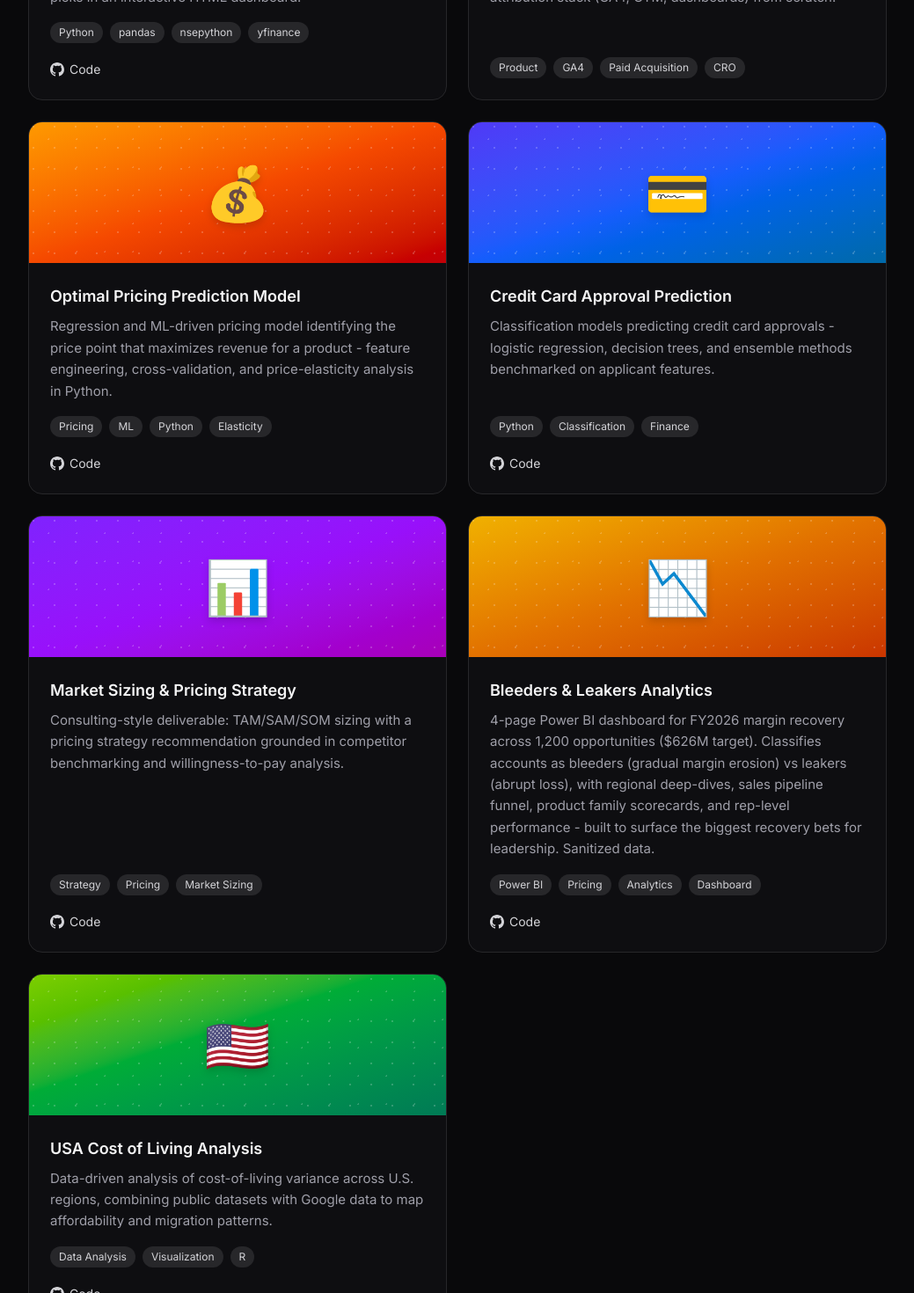
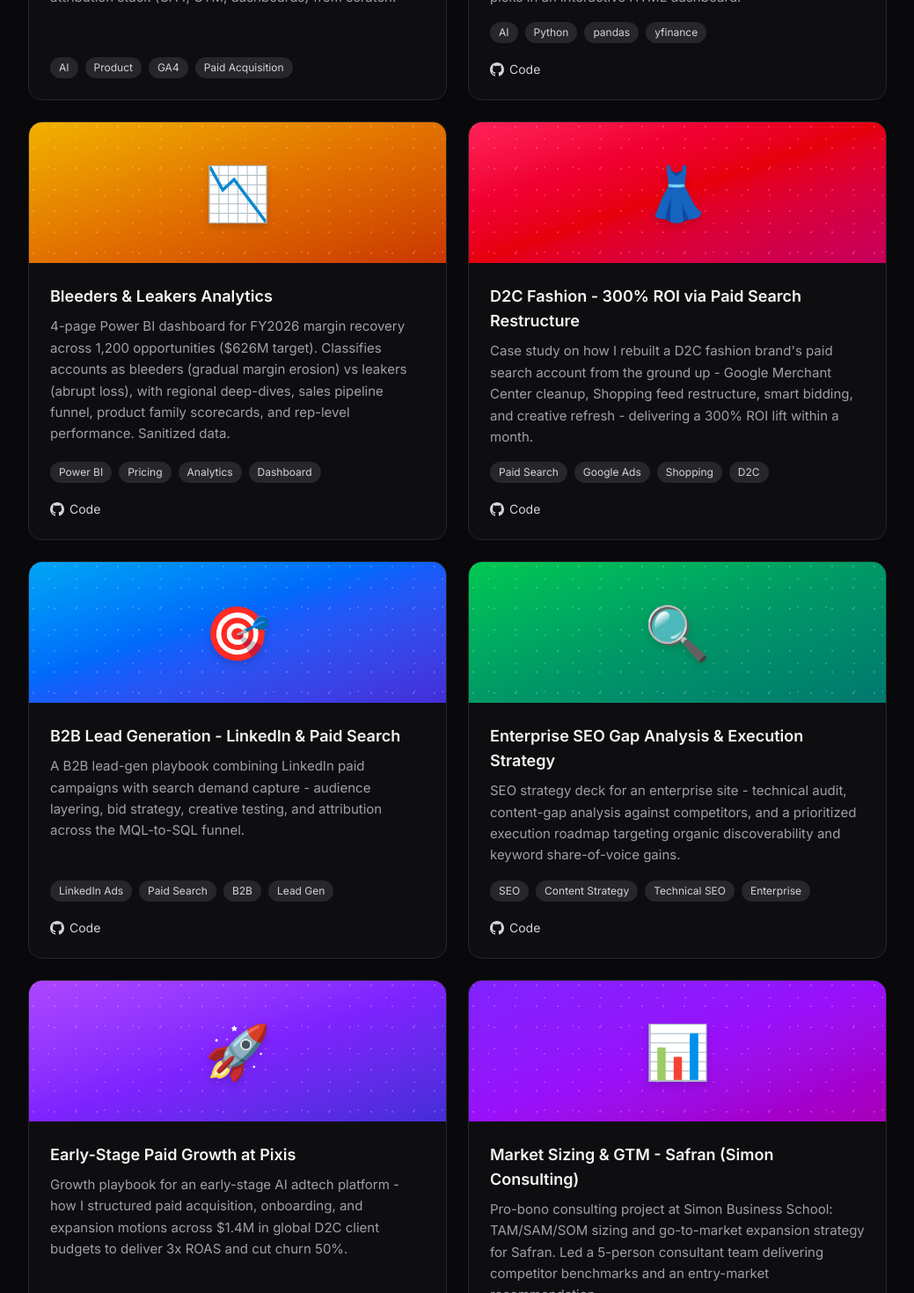
Before and after one commit to arokhith1998/adhi-portfolio, a Next.js app: page / in a window 1280 px wide. Shown: the part 3200-4670 px from the top of the page at 88% size, without its empty margins (120-1159 px from the left). Built offline with nearby package versions, Linux system fonts and the light colour scheme.

Commit message:
Add case-study projects from updated Projects repo; drop USA Cost of Living

```diff
--- a/src/components/Projects.tsx
+++ b/src/components/Projects.tsx
@@ -20,24 +20,84 @@
 
 const projects: Project[] = [
   {
+    title: "SwipeHire - AI Job Matching",
+    blurb:
+      "Built an AI job-matching MVP and ran paid + organic acquisition experiments (Google, Meta, Reddit, LinkedIn) to validate CAC, activation, and retention. Set up full attribution stack (GA4, GTM, dashboards) from scratch.",
+    tags: ["AI", "Product", "GA4", "Paid Acquisition"],
+    link: null,
+    repo: null,
+    gradient: "from-fuchsia-600 via-pink-600 to-rose-700",
+    emoji: "💼",
+  },
+  {
     title: "NSE Paper-Trading Bot",
     blurb:
       "A local paper-trading system for the Indian stock market that pulls live prices via nsepython and Yahoo Finance, scores a watchlist with technical indicators, and surfaces picks in an interactive HTML dashboard.",
-    tags: ["Python", "pandas", "nsepython", "yfinance"],
+    tags: ["AI", "Python", "pandas", "yfinance"],
     link: null,
     repo: "https://github.com/arokhith1998/nse-bot",
     gradient: "from-emerald-500 via-teal-600 to-cyan-700",
     emoji: "📈",
   },
   {
-    title: "SwipeHire - AI Job Matching",
+    title: "Bleeders & Leakers Analytics",
     blurb:
-      "Built an AI job-matching MVP and ran paid + organic acquisition experiments (Google, Meta, Reddit, LinkedIn) to validate CAC, activation, and retention. Set up full attribution stack (GA4, GTM, dashboards) from scratch.",
-    tags: ["Product", "GA4", "Paid Acquisition", "CRO"],
+      "4-page Power BI dashboard for FY2026 margin recovery across 1,200 opportunities ($626M target). Classifies accounts as bleeders (gradual margin erosion) vs leakers (abrupt loss), with regional deep-dives, sales pipeline funnel, product family scorecards, and rep-level performance. Sanitized data.",
+    tags: ["Power BI", "Pricing", "Analytics", "Dashboard"],
     link: null,
-    repo: null,
-    gradient: "from-fuchsia-600 via-pink-600 to-rose-700",
-    emoji: "💼",
+    repo: "https://github.com/arokhith1998/Projects/blob/main/Bleeders_Leakers_2026_Report.pdf",
+    gradient: "from-yellow-500 via-amber-600 to-orange-700",
+    emoji: "📉",
+  },
+  {
+    title: "D2C Fashion - 300% ROI via Paid Search Restructure",
+    blurb:
+      "Case study on how I rebuilt a D2C fashion brand's paid search account from the ground up - Google Merchant Center cleanup, Shopping feed restructure, smart bidding, and creative refresh - delivering a 300% ROI lift within a month.",
+    tags: ["Paid Search", "Google Ads", "Shopping", "D2C"],
+    link: null,
+    repo: "https://github.com/arokhith1998/Projects/blob/main/D2C-Fashion-Brand-300percent-ROI-via-Paid-Search-Restructure.pdf",
+    gradient: "from-rose-500 via-red-600 to-pink-700",
+    emoji: "👗",
+  },
+  {
+    title: "B2B Lead Generation - LinkedIn & Paid Search",
+    blurb:
+      "A B2B lead-gen playbook combining LinkedIn paid campaigns with search demand capture - audience layering, bid strategy, creative testing, and attribution across the MQL-to-SQL funnel.",
+    tags: ["LinkedIn Ads", "Paid Search", "B2B", "Lead Gen"],
+    link: null,
+    repo: "https://github.com/arokhith1998/Projects/blob/main/B2B-Lead-Generation-LinkedIn%26%20Paid%20Search.pdf",
+    gradient: "from-sky-500 via-blue-600 to-indigo-700",
+    emoji: "🎯",
+  },
+  {
+    title: "Enterprise SEO Gap Analysis & Execution Strategy",
+    blurb:
+      "SEO strategy deck for an enterprise site - technical audit, content-gap analysis against competitors, and a prioritized execution roadmap targeting organic discoverability and keyword share-of-voice gains.",
+    tags: ["SEO", "Content Strategy", "Technical SEO", "Enterprise"],
+    link: null,
+    repo: "https://github.com/arokhith1998/Projects/blob/main/Enterprise-SEO-Gap-Analysis-Execution-Strategy.pdf",
+    gradient: "from-green-500 via-emerald-600 to-teal-700",
+    emoji: "🔍",
+  },
+  {
+    title: "Early-Stage Paid Growth at Pixis",
+    blurb:
+      "Growth playbook for an early-stage AI adtech platform - how I structured paid acquisition, onboarding, and expansion motions across $1.4M in global D2C client budgets to deliver 3x ROAS and cut churn 50%.",
+    tags: ["AI Adtech", "Growth", "Paid Media", "Customer Success"],
+    link: null,
+    repo: "https://github.com/arokhith1998/Projects/blob/main/Early-Stage%20Paid%20Growth%20at%20Pixis%20-%20AI%20Adtech%20Platform.pdf",
+    gradient: "from-purple-500 via-violet-600 to-indigo-700",
+    emoji: "🚀",
+  },
+  {
+    title: "Market Sizing & GTM - Safran (Simon Consulting)",
+    blurb:
+      "Pro-bono consulting project at Simon Business School: TAM/SAM/SOM sizing and go-to-market expansion strategy for Safran. Led a 5-person consultant team delivering competitor benchmarks and an entry-market recommendation.",
+    tags: ["Strategy", "GTM", "Market Sizing", "Consulting"],
+    link: null,
+    repo: "https://github.com/arokhith1998/Projects/blob/main/Market-Sizing-GTM-Analysis-SVC-Safran-Consulting.pdf",
+    gradient: "from-violet-600 via-purple-600 to-fuchsia-700",
+    emoji: "📊",
   },
   {
     title: "Optimal Pricing Prediction Model",
@@ -58,36 +118,6 @@
     repo: "https://github.com/arokhith1998/Projects",
     gradient: "from-indigo-600 via-blue-600 to-sky-700",
     emoji: "💳",
-  },
-  {
-    title: "Market Sizing & Pricing Strategy",
-    blurb:
-      "Consulting-style deliverable: TAM/SAM/SOM sizing with a pricing strategy recommendation grounded in competitor benchmarking and willingness-to-pay analysis.",
-    tags: ["Strategy", "Pricing", "Market Sizing"],
-    link: null,
-    repo: "https://github.com/arokhith1998/Projects",
-    gradient: "from-violet-600 via-purple-600 to-fuchsia-700",
-    emoji: "📊",
-  },
-  {
-    title: "Bleeders & Leakers Analytics",
-    blurb:
-      "4-page Power BI dashboard for FY2026 margin recovery across 1,200 opportunities ($626M target). Classifies accounts as bleeders (gradual margin erosion) vs leakers (abrupt loss), with regional deep-dives, sales pipeline funnel, product family scorecards, and rep-level performance - built to surface the biggest recovery bets for leadership. Sanitized data.",
-    tags: ["Power BI", "Pricing", "Analytics", "Dashboard"],
-    link: null,
-    repo: "https://github.com/arokhith1998/Projects",
-    gradient: "from-yellow-500 via-amber-600 to-orange-700",
-    emoji: "📉",
-  },
-  {
-    title: "USA Cost of Living Analysis",
-    blurb:
-      "Data-driven analysis of cost-of-living variance across U.S. regions, combining public datasets with Google data to map affordability and migration patterns.",
-    tags: ["Data Analysis", "Visualization", "R"],
-    link: null,
-    repo: "https://github.com/arokhith1998/Projects",
-    gradient: "from-lime-500 via-green-600 to-emerald-700",
-    emoji: "🇺🇸",
   },
 ];
 
```
